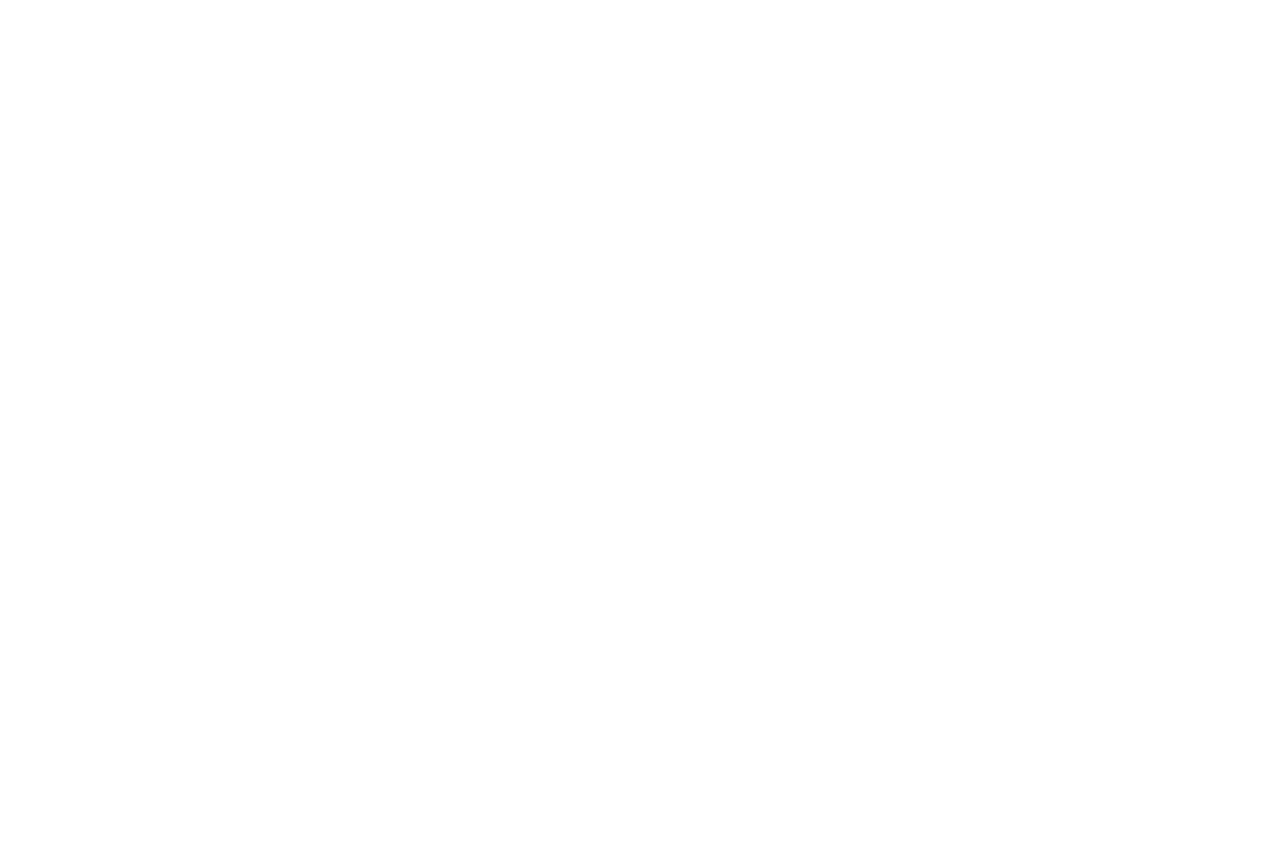
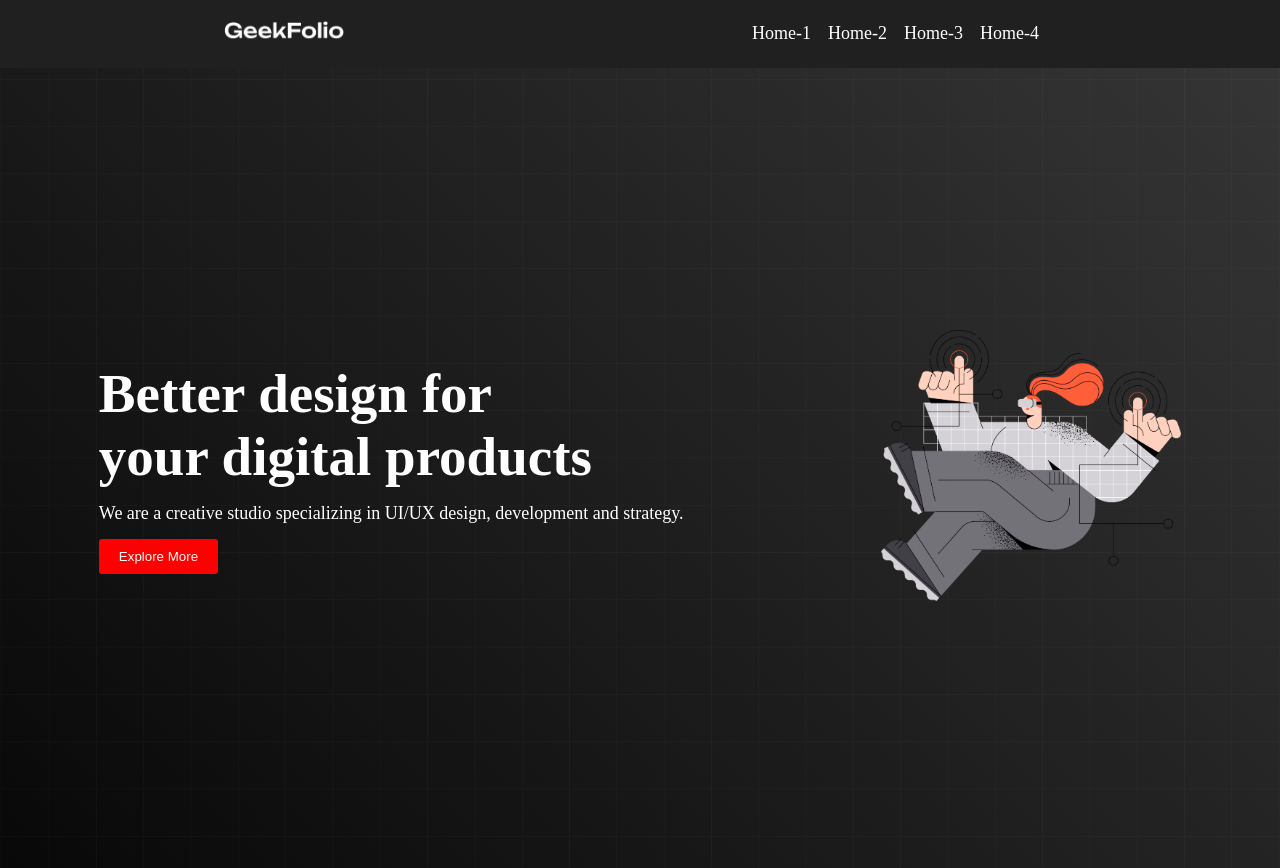
Before and after one commit to khandaker-md-yasin-arafat/digital-products, a plain HTML site: page index.html in a window 1280 px wide. Before the commit the page ends 800 px from the top, so only its background shows below. Drawn offline with Linux system fonts and the light colour scheme.

Commit message:
banner added

```diff
--- a/index.html
+++ b/index.html
@@ -3,10 +3,42 @@
 <head>
     <meta charset="UTF-8">
     <meta name="viewport" content="width=device-width, initial-scale=1.0">
-    <title>Document</title>
+    <title>Digital Products</title>
     <link rel="stylesheet" href="style.css">
 </head>
 <body>
+    <!-- this is navbar section -->
+    <header>
+        <nav>
+            <div class="menu-container">
+                <div class="logo">
+                    <img class="logo-photo" src="./logo/logo-light.png" alt="">
+                </div>
+                <div class="menus">
+                    <li class="item">Home-1</li>
+                    <li class="item">Home-2</li>
+                    <li class="item">Home-3</li>
+                    <li class="item">Home-4</li>
+                </div>
+            </div>
+        </nav>
+    </header>
+    <main>
+        <section>
+            <div class="banner-container">
+                <div class="banner-text">
+                    <h1 class="title">Better design for <br>your digital products</h1>
+                    <p class="description">We are a creative studio specializing in UI/UX design, development and strategy.</p>
+                    <button class="btn">Explore More</button>
+                </div>
+                <div class="banner-photo">
+                    <img class="banner-img" src="images/banner.png" alt="">
+                </div>
+            </div>
+        </section>
+    </main>
+    <footer>
 
+    </footer>
 </body>
 </html>
--- a/style.css
+++ b/style.css
@@ -0,0 +1,64 @@
+*{
+    margin: 0;
+    padding: 0;
+}
+.menu-container{
+    background-color: rgb(32, 32, 32);
+    padding: 20px;
+    color: white;
+    list-style: none;
+    display: flex;
+    align-items: center;
+    justify-content: space-around;
+}
+.logo-photo{
+    width: 120px;
+}
+.menus{
+    display: flex;
+}
+.item{
+    margin-right: 10px;
+    padding-right: 7px;
+    font-size: 18px;
+    cursor: pointer;
+}
+.item:hover{
+    color: blue;
+}
+.banner-img{
+    width: 300px;
+}
+.banner-container{
+    display: flex;
+    justify-content: space-around;
+    align-items: center;
+    color: white;
+    height: 100vh;
+    background-image: url("./images/background.png"), linear-gradient(45deg, rgb(8, 8, 8), rgb(53, 53, 53));
+    background-position: center;
+    background-size: cover;
+    background-repeat: no-repeat;
+}
+.title{
+    font-size: 55px;
+    font-weight: bold;
+}
+.description{
+    font-size: 18px;
+    margin-top: 15px;
+    margin-bottom: 15px;
+}
+.btn{
+    padding: 10px 20px;
+    background-color: red;
+    color: white;
+    border: none;
+    border-radius: 3px;
+    cursor: pointer;
+    transition: 0.3s ease;
+}
+.btn:hover{
+    background-color: white;
+    color: red;
+}
```
